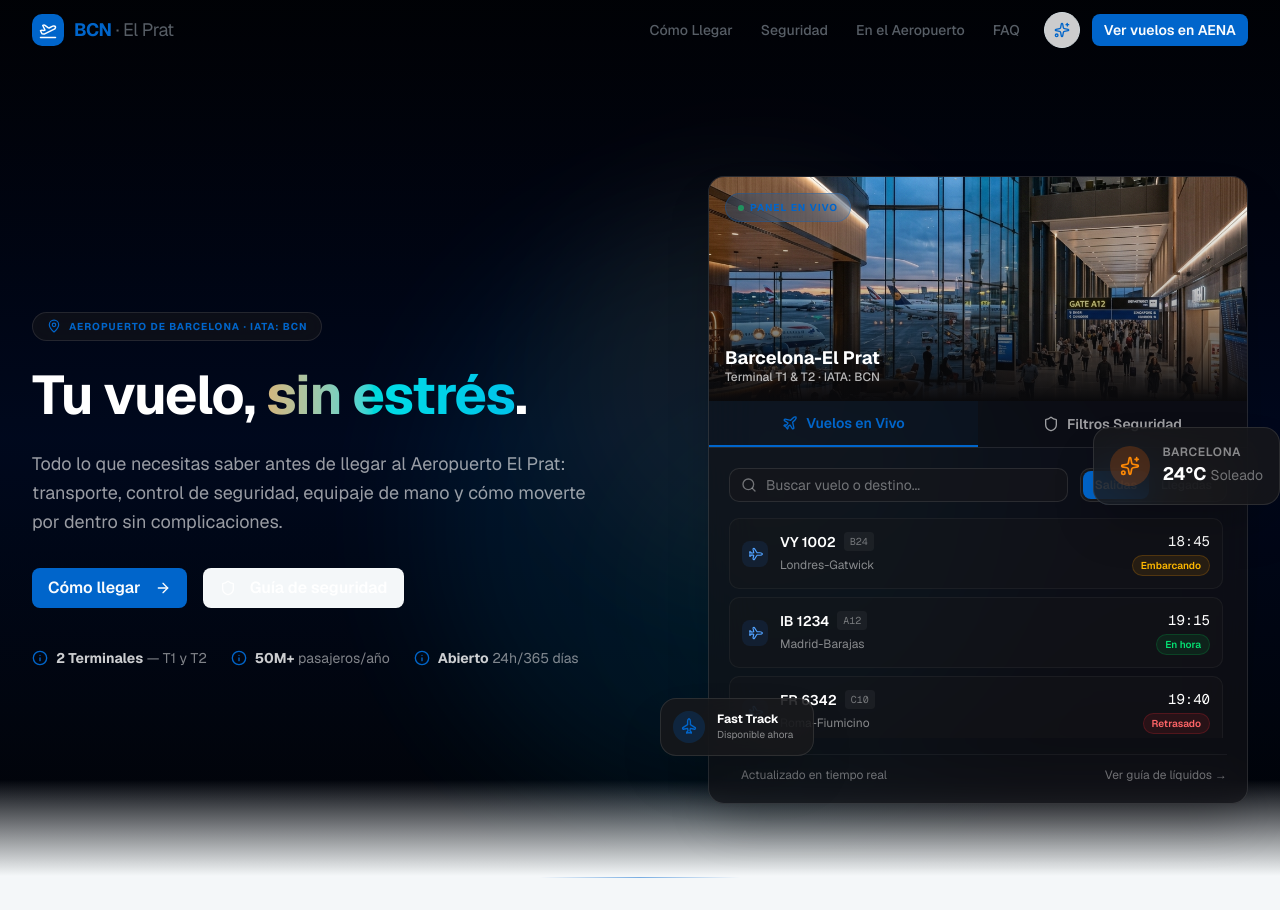
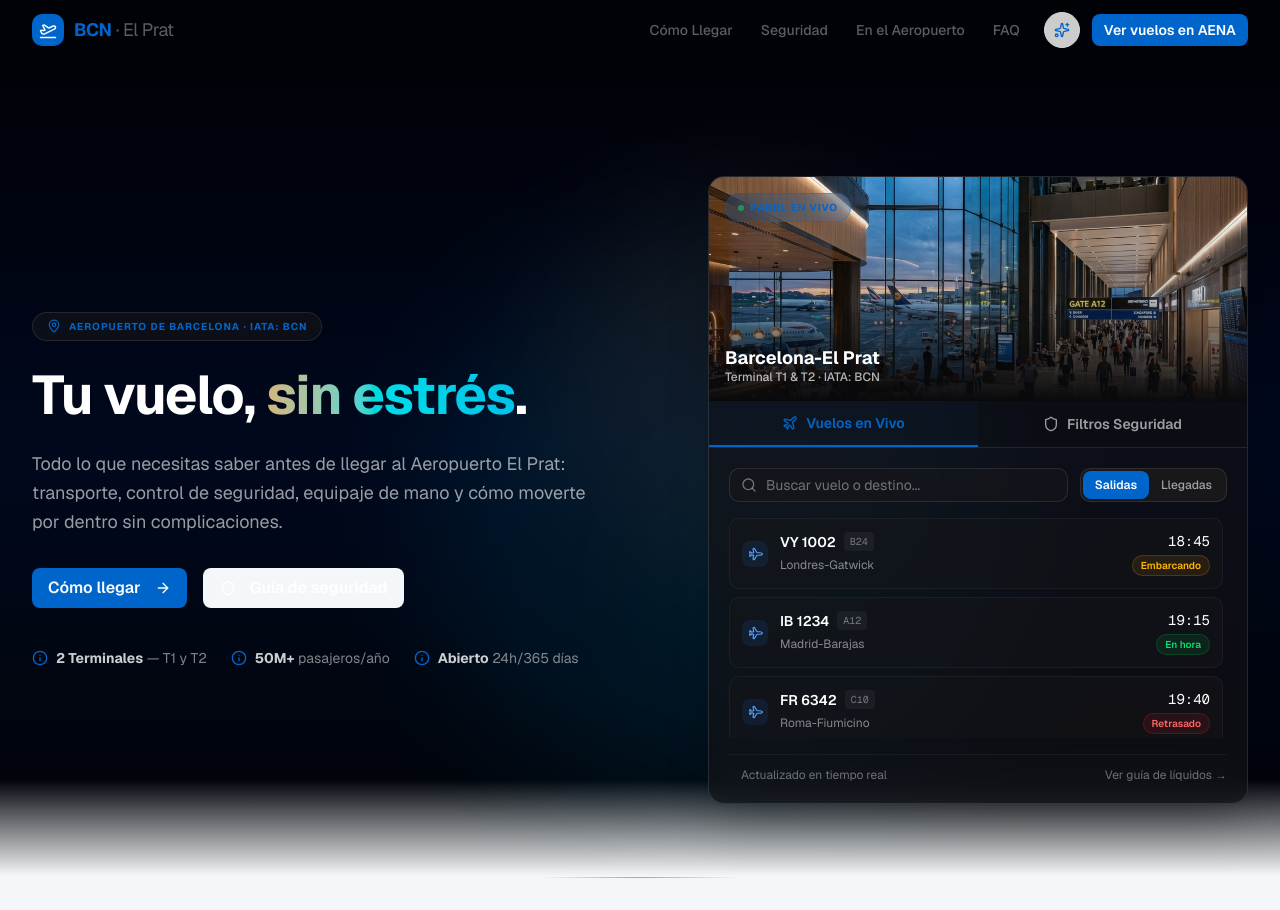
Before and after one commit to bengmz9-hub/aero, a Next.js app: page /aero/ in a window 1280 px wide. Shown: the top 910 px of the page. Built offline with nearby package versions, Linux system fonts and the light colour scheme.

Commit message:
fix: remove floating widgets per user request

```diff
--- a/src/components/sections/hero.tsx
+++ b/src/components/sections/hero.tsx
@@ -340,42 +340,6 @@
               </div>
             </div>
           </div>
-
-          {/* Decorative Floating Element 1 - Weather */}
-          <motion.div
-            initial={{ opacity: 0, x: 20 }}
-            animate={{ opacity: 1, x: 0 }}
-            transition={{ duration: 0.8, delay: 0.6 }}
-            className="absolute -right-8 top-[40%] bg-zinc-900/80 backdrop-blur-xl border border-white/10 p-4 rounded-2xl shadow-2xl z-20 hidden lg:block"
-            style={{ transform: `translate(${tilt.y * -5}px, ${tilt.x * -5}px)` }}
-          >
-            <div className="flex items-center gap-3">
-              <div className="size-10 rounded-full bg-orange-500/20 flex items-center justify-center text-orange-400">
-                <Sparkles className="size-5" />
-              </div>
-              <div>
-                <p className="text-xs text-white/50 font-semibold uppercase tracking-wider">Barcelona</p>
-                <p className="text-lg font-bold text-white">24°C <span className="text-white/40 text-sm font-normal">Soleado</span></p>
-              </div>
-            </div>
-          </motion.div>
-
-          {/* Decorative Floating Element 2 - Quick Action */}
-          <motion.div
-            initial={{ opacity: 0, y: 20 }}
-            animate={{ opacity: 1, y: 0 }}
-            transition={{ duration: 0.8, delay: 0.8 }}
-            className="absolute -left-12 bottom-12 bg-zinc-900/80 backdrop-blur-xl border border-white/10 p-3 rounded-2xl shadow-2xl z-20 hidden lg:flex items-center gap-3 pr-5"
-            style={{ transform: `translate(${tilt.y * 5}px, ${tilt.x * 5}px)` }}
-          >
-            <div className="size-8 rounded-full bg-primary/20 flex items-center justify-center text-primary">
-              <Plane className="size-4 -rotate-45" />
-            </div>
-            <div>
-              <p className="text-xs font-bold text-white leading-tight">Fast Track</p>
-              <p className="text-[10px] text-white/50">Disponible ahora</p>
-            </div>
-          </motion.div>
         </motion.div>
       </div>
 
```
